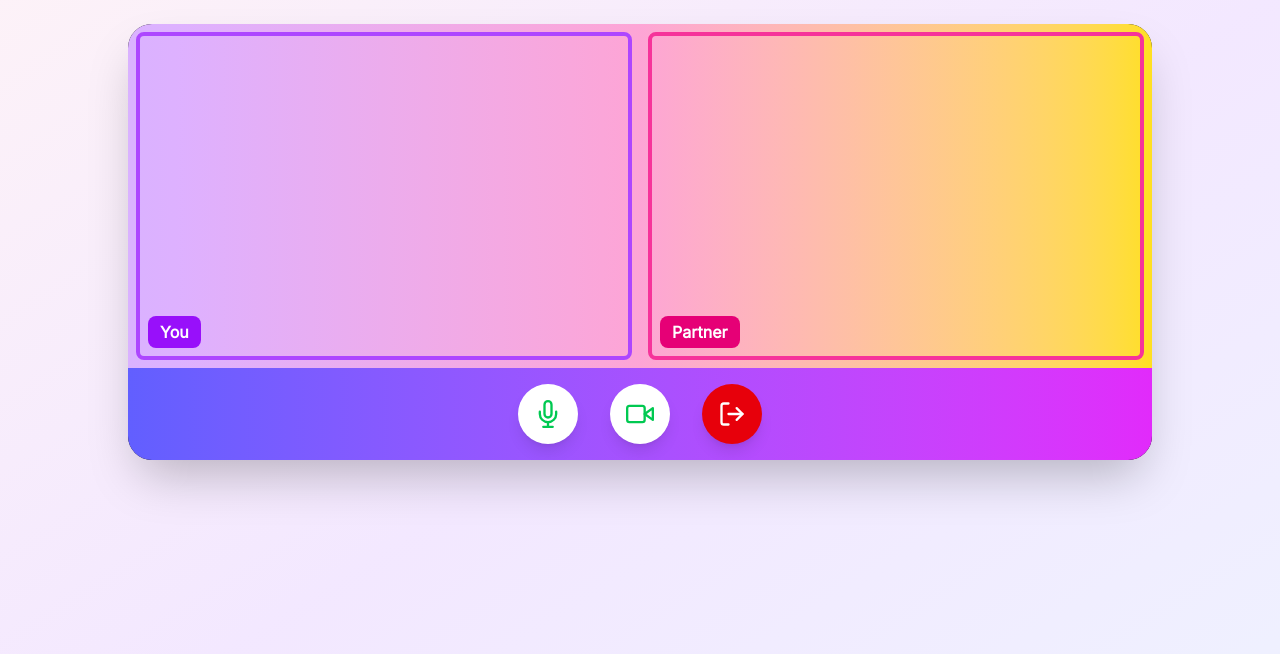
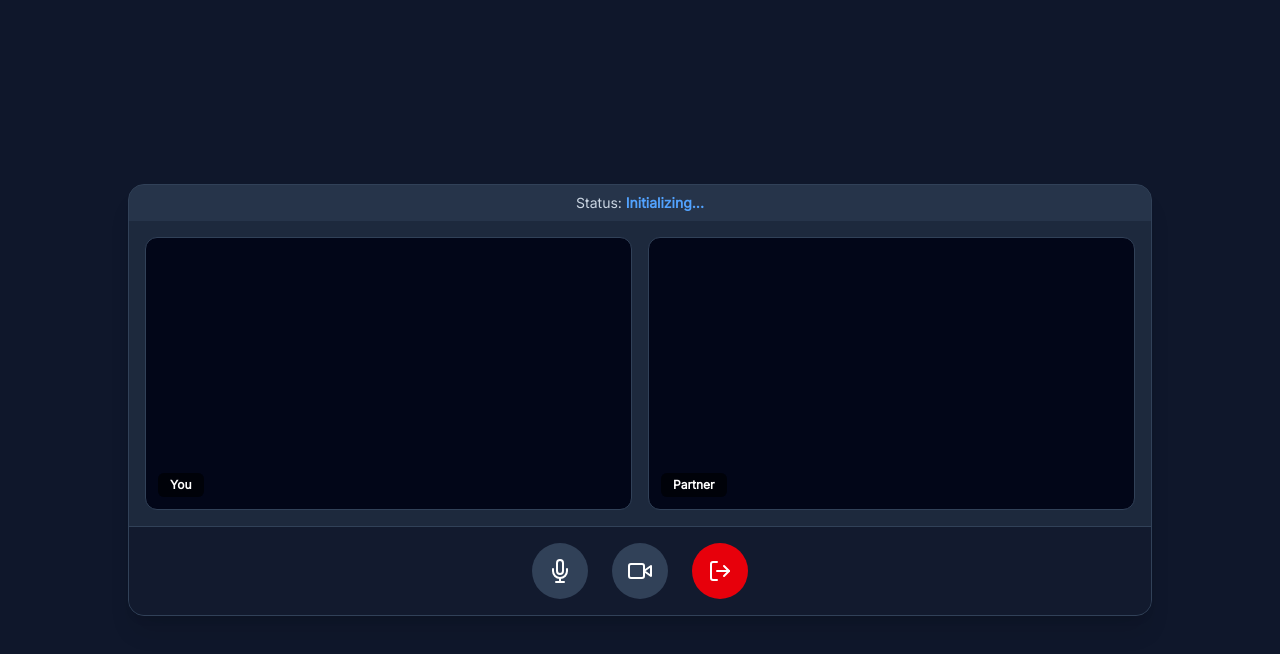
Before and after one commit to MikeWeDev/virtualHealthConsultancy, a Next.js app: page /connect/videocall/1 in a window 1280 px wide. Shown: the top 654 px of the page. Built offline with nearby package versions, Linux system fonts and the light colour scheme; no server answers.

Commit message:
improving chat and video call for new server setup

```diff
--- a/app/connect/videocall/[id]/page.tsx
+++ b/app/connect/videocall/[id]/page.tsx
@@ -1,4 +1,3 @@
-
 'use client';
 
 import { useEffect, useRef, useState } from 'react';
@@ -6,80 +5,277 @@ import { io, Socket } from 'socket.io-client';
 import { useRouter, useParams } from 'next/navigation';
 import { FiMic, FiMicOff, FiVideo, FiVideoOff, FiLogOut } from 'react-icons/fi';
 
+const BACKEND_URL =
+  process.env.NEXT_PUBLIC_API_URL ||
+  'https://virtua-health-consultancy-server.onrender.com';
+
+const ICE_SERVERS = {
+  iceServers: [
+    { urls: 'stun:stun.l.google.com:19302' },
+    { urls: 'stun:stun1.l.google.com:19302' },
+  ],
+};
+
 export default function VideoCall() {
   const { id } = useParams() as { id: string };
   const roomId = id;
 
   const localVideoRef = useRef<HTMLVideoElement | null>(null);
   const remoteVideoRef = useRef<HTMLVideoElement | null>(null);
-  const remoteStreamRef = useRef<MediaStream>(new MediaStream());
 
   const socket = useRef<Socket | null>(null);
   const pc = useRef<RTCPeerConnection | null>(null);
   const localStream = useRef<MediaStream | null>(null);
-  const isInitiator = useRef<boolean>(false);
-  const offerSent = useRef<boolean>(false);
+  const candidateQueue = useRef<RTCIceCandidateInit[]>([]);
 
   const [muted, setMuted] = useState(false);
   const [videoOff, setVideoOff] = useState(false);
+  const [connectionStatus, setConnectionStatus] = useState<string>('Initializing...');
   const router = useRouter();
 
   useEffect(() => {
     if (!roomId) return;
 
-  socket.current = io(process.env.NEXT_PUBLIC_API_URL!, {
-    transports: ['websocket'],
+    let isMounted = true;
+
+    // 1. Initialize WebRTC PeerConnection
+    const peerConnection = new RTCPeerConnection(ICE_SERVERS);
+    pc.current = peerConnection;
+
+    // 2. Setup Remote Stream Receiver
+    const remoteStream = new MediaStream();
+    if (remoteVideoRef.current) {
+      remoteVideoRef.current.srcObject = remoteStream;
+    }
+
+    peerConnection.ontrack = (event) => {
+      event.streams[0].getTracks().forEach((track) => {
+        remoteStream.addTrack(track);
+      });
+    };
+
+    // 3. Initialize Socket Connection to Render Backend
+    const socketInstance = io(BACKEND_URL, {
+      path: '/api/socket',
+      withCredentials: true,
+      transports: ['websocket', 'polling'],
       autoConnect: true,
       reconnection: true,
+      reconnectionAttempts: 5,
+    });
+    socket.current = socketInstance;
+
+    // 4. ICE Candidate Emission
+    peerConnection.onicecandidate = (event) => {
+      if (event.candidate) {
+        socketInstance.emit('signal', {
+          roomId,
+          type: 'candidate',
+          candidate: event.candidate,
+        });
+      }
+    };
+
+    // 5. Get User Local Media
+    async function startLocalStream() {
+      try {
+        const stream = await navigator.mediaDevices.getUserMedia({
+          video: true,
+          audio: true,
+        });
+        localStream.current = stream;
+
+        if (localVideoRef.current) {
+          localVideoRef.current.srcObject = stream;
+        }
+
+        stream.getTracks().forEach((track) => {
+          peerConnection.addTrack(track, stream);
         });
 
-  pc.current = new RTCPeerConnection({
-    iceServers: [{ urls: 'stun:stun.l.google.com:19302' }],
+        // Join the WebRTC room
+        socketInstance.emit('join', roomId);
+        setConnectionStatus('Waiting for partner...');
+      } catch (err) {
+        console.error('Error accessing media devices:', err);
+        setConnectionStatus('Camera/Mic Permission Denied');
+      }
+    }
+
+    startLocalStream();
+
+    // 6. Handle Socket Signaling Events
+    socketInstance.on('user-joined', async () => {
+      setConnectionStatus('Partner joined. Creating offer...');
+      try {
+        const offer = await peerConnection.createOffer();
+        await peerConnection.setLocalDescription(offer);
+
+        socketInstance.emit('signal', {
+          roomId,
+          type: 'offer',
+          offer,
+        });
+      } catch (err) {
+        console.error('Failed to create offer:', err);
+      }
     });
 
-  // ...
+    socketInstance.on('signal', async (data) => {
+      if (!isMounted) return;
+
+      try {
+        if (data.type === 'offer') {
+          setConnectionStatus('Connecting...');
+          await peerConnection.setRemoteDescription(new RTCSessionDescription(data.offer));
+
+          // Process queued candidates
+          while (candidateQueue.current.length > 0) {
+            const cand = candidateQueue.current.shift();
+            if (cand) await peerConnection.addIceCandidate(new RTCIceCandidate(cand));
+          }
+
+          const answer = await peerConnection.createAnswer();
+          await peerConnection.setLocalDescription(answer);
+
+          socketInstance.emit('signal', {
+            roomId,
+            type: 'answer',
+            answer,
+          });
+        } else if (data.type === 'answer') {
+          await peerConnection.setRemoteDescription(new RTCSessionDescription(data.answer));
+          setConnectionStatus('Connected');
+        } else if (data.type === 'candidate' && data.candidate) {
+          if (peerConnection.remoteDescription) {
+            await peerConnection.addIceCandidate(new RTCIceCandidate(data.candidate));
+          } else {
+            candidateQueue.current.push(data.candidate);
+          }
+        }
+      } catch (err) {
+        console.error('Signaling error:', err);
+      }
+    });
+
+    socketInstance.on('user-left', () => {
+      setConnectionStatus('Partner disconnected');
+      if (remoteVideoRef.current) {
+        remoteVideoRef.current.srcObject = null;
+      }
+    });
+
+    // Cleanup tracks, sockets, and connections on unmount
+    return () => {
+      isMounted = false;
+      if (localStream.current) {
+        localStream.current.getTracks().forEach((track) => track.stop());
+      }
+      if (socketInstance) {
+        socketInstance.emit('leave', roomId);
+        socketInstance.disconnect();
+      }
+      if (peerConnection) {
+        peerConnection.close();
+      }
+    };
   }, [roomId]);
 
   const toggleMute = () => {
     if (localStream.current) {
-      localStream.current.getAudioTracks().forEach(track => (track.enabled = muted));
+      const audioTrack = localStream.current.getAudioTracks()[0];
+      if (audioTrack) {
+        audioTrack.enabled = muted;
         setMuted(!muted);
+      }
     }
   };
 
   const toggleVideo = () => {
     if (localStream.current) {
-      localStream.current.getVideoTracks().forEach(track => (track.enabled = videoOff));
+      const videoTrack = localStream.current.getVideoTracks()[0];
+      if (videoTrack) {
+        videoTrack.enabled = videoOff;
         setVideoOff(!videoOff);
+      }
     }
   };
 
-  const leaveCall = () => router.push('/');
+  const leaveCall = () => {
+    if (localStream.current) {
+      localStream.current.getTracks().forEach((track) => track.stop());
+    }
+    router.push('/');
+  };
 
   return (
-    <div className="min-h-screen bg-gradient-to-br from-pink-50 via-purple-100 to-indigo-50 flex flex-col items-center p-6">
-      <div className="w-full max-w-5xl bg-black rounded-3xl shadow-2xl overflow-hidden">
-        <div className="grid grid-cols-1 md:grid-cols-2 gap-4 bg-gradient-to-r from-purple-300 via-pink-300 to-yellow-300 p-2">
-          <div className="relative border-4 border-purple-500 rounded-lg overflow-hidden">
-            <video ref={localVideoRef} muted playsInline className="object-cover w-full h-64 md:h-80 transform transition-transform hover:scale-105" />
-            <div className="absolute bottom-2 left-2 bg-purple-600 bg-opacity-75 text-white px-3 py-1 rounded-lg font-semibold">You</div>
+    <div className="min-h-screen bg-slate-900 text-white flex flex-col items-center justify-center p-4">
+      <div className="w-full max-w-5xl bg-slate-800 rounded-2xl shadow-xl overflow-hidden border border-slate-700">
+
+        {/* Connection Banner */}
+        <div className="bg-slate-700/50 px-6 py-2 text-center text-sm font-medium text-slate-300">
+          Status: <span className="text-blue-400 font-semibold">{connectionStatus}</span>
         </div>
-          <div className="relative border-4 border-pink-500 rounded-lg overflow-hidden">
-            <video ref={remoteVideoRef} playsInline className="object-cover w-full h-64 md:h-80 transform transition-transform hover:scale-105" />
-            <div className="absolute bottom-2 left-2 bg-pink-600 bg-opacity-75 text-white px-3 py-1 rounded-lg font-semibold">Partner</div>
+
+        {/* Video Grid */}
+        <div className="grid grid-cols-1 md:grid-cols-2 gap-4 p-4">
+          <div className="relative bg-slate-950 rounded-xl overflow-hidden border border-slate-700 aspect-video">
+            <video
+              ref={localVideoRef}
+              autoPlay
+              muted
+              playsInline
+              className="w-full h-full object-cover"
+            />
+            <div className="absolute bottom-3 left-3 bg-black/60 backdrop-blur-md px-3 py-1 rounded-md text-xs font-semibold">
+              You {muted && '(Muted)'}
             </div>
           </div>
-        <div className="flex justify-center items-center gap-8 bg-gradient-to-r from-indigo-500 to-fuchsia-500 p-4">
-          <button onClick={toggleMute} className="p-4 bg-white bg-opacity-30 backdrop-blur-md rounded-full shadow-lg hover:bg-opacity-50 transition">
-            {muted ? <FiMicOff size={28} className="text-red-500" /> : <FiMic size={28} className="text-green-500" />}
+
+          <div className="relative bg-slate-950 rounded-xl overflow-hidden border border-slate-700 aspect-video">
+            <video
+              ref={remoteVideoRef}
+              autoPlay
+              playsInline
+              className="w-full h-full object-cover"
+            />
+            <div className="absolute bottom-3 left-3 bg-black/60 backdrop-blur-md px-3 py-1 rounded-md text-xs font-semibold">
+              Partner
+            </div>
+          </div>
+        </div>
+
+        {/* Action Controls */}
+        <div className="flex justify-center items-center gap-6 bg-slate-900/80 p-4 border-t border-slate-700">
+          <button
+            onClick={toggleMute}
+            className={`p-4 rounded-full transition ${
+              muted ? 'bg-red-600 hover:bg-red-700' : 'bg-slate-700 hover:bg-slate-600'
+            }`}
+            title={muted ? 'Unmute' : 'Mute'}
+          >
+            {muted ? <FiMicOff size={24} /> : <FiMic size={24} />}
           </button>
-          <button onClick={toggleVideo} className="p-4 bg-white bg-opacity-30 backdrop-blur-md rounded-full shadow-lg hover:bg-opacity-50 transition">
-            {videoOff ? <FiVideoOff size={28} className="text-red-500" /> : <FiVideo size={28} className="text-green-500" />}
+
+          <button
+            onClick={toggleVideo}
+            className={`p-4 rounded-full transition ${
+              videoOff ? 'bg-red-600 hover:bg-red-700' : 'bg-slate-700 hover:bg-slate-600'
+            }`}
+            title={videoOff ? 'Turn Video On' : 'Turn Video Off'}
+          >
+            {videoOff ? <FiVideoOff size={24} /> : <FiVideo size={24} />}
           </button>
-          <button onClick={leaveCall} className="p-4 bg-red-600 rounded-full shadow-lg hover:bg-red-700 transition">
-            <FiLogOut size={28} className="text-white" />
+
+          <button
+            onClick={leaveCall}
+            className="p-4 bg-red-600 hover:bg-red-700 rounded-full transition"
+            title="Leave Call"
+          >
+            <FiLogOut size={24} />
           </button>
         </div>
+
       </div>
     </div>
   );
```
Also changed, not shown: app/connect/chat/[id]/page.tsx (+38 -26 lines). Lines whose indentation alone changed are shown as unchanged.
